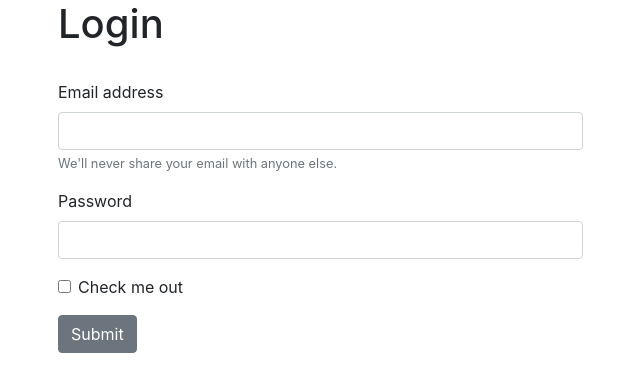
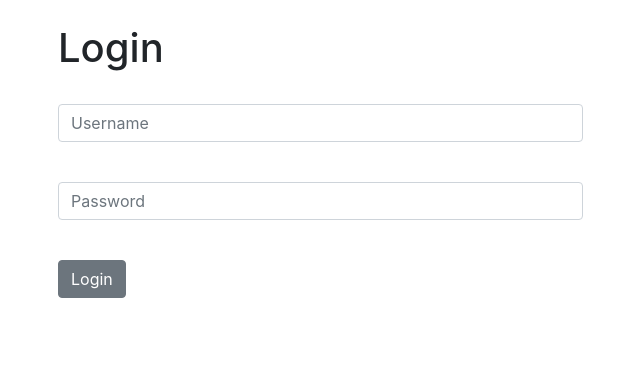
Before and after one commit to Bangoura7/CRM-bangs, a Django app: page / in a window 1280 px wide. Shown: the part 56-448 px from the top of the page, without its empty margins (42-682 px from the left). Run offline with Django 5.2, Linux system fonts and the light colour scheme.

Commit message:
Login terminer

```diff
--- a/rcm_b/rcm_b/settings.py
+++ b/rcm_b/rcm_b/settings.py
@@ -13,7 +13,7 @@ BASE_DIR = Path(__file__).resolve().parent.parent
 SECRET_KEY = 'django-insecure-4bpwnm6tca2e2j^ffb@jn+ej2q5)k3-42i@h8q*o1nwwb#o@3s'
 
 # SECURITY WARNING: don't run with debug turned on in production!
-DEBUG = False
+DEBUG = True
 
 ALLOWED_HOSTS = ['*']
 
@@ -113,7 +113,7 @@ USE_TZ = True
 # https://docs.djangoproject.com/en/5.1/howto/static-files/
 import os
 
-STATIC_URL = 'static/'
+STATIC_URL = '/static/'
 STATIC_ROOT = os.path.join(BASE_DIR, 'staticfiles')
 STATICFILES_STORAGE = 'whitenoise.storage.CompressedManifestStaticFilesStorage'
 
--- a/rcm_b/website_rcm/templates/base.html
+++ b/rcm_b/website_rcm/templates/base.html
@@ -15,9 +15,28 @@
     {% include "navbar.html" %}
 
     <div class="container">
-        {% block content %}
+      <br>
+      {% if messages %}
+
+        {% for message in messages  %}
+
+          <div class="alert alert-warning alert-dismissible fade show" role="alert">
+
+            {{message}}
+
+            <button type="button" class="close" data-dismiss="alert" aria-label="Close">
+              <span aria-hidden="true">&times;</span>
+            </button>
+
+          </div>
+
+        {% endfor %}
+
+      {% endif %}
+
+      {% block content %}
         <!-- Your content goes here -->
-        {% endblock %}
+      {% endblock %}
     </div>
 
 
--- a/rcm_b/website_rcm/templates/home.html
+++ b/rcm_b/website_rcm/templates/home.html
@@ -4,30 +4,35 @@
 
     <div class="col-md-6 offsed-md-3">
 
+        {% if user.is_authenticated %}
+
+            <h1>Bonjour tout le monde</h1>
+
+        {% else %}
+
             <h1>Login</h1>
             <br>
             <form action=" {% url 'home' %}" method="post">
+
                 {% csrf_token %}
 
                 <div class="form-group">
-                <label for="exampleInputEmail1">Email address</label>
-                <input type="email" class="form-control" id="exampleInputEmail1" aria-describedby="emailHelp">
-                <small id="emailHelp" class="form-text text-muted">We'll never share your email with anyone else.</small>
+                    <input type="text" class="form-control" name="username" placeholder="Username" required>
                 </div>
 
+                <br>
+
                 <div class="form-group">
-                <label for="exampleInputPassword1">Password</label>
-                <input type="password" class="form-control" id="exampleInputPassword1">
+                    <input type="password" class="form-control" name="password" placeholder="Password" required>
                 </div>
 
-            <div class="form-group form-check">
-                <input type="checkbox" class="form-check-input" id="exampleCheck1">
-                <label class="form-check-label" for="exampleCheck1">Check me out</label>
-            </div>
+                <br>
 
-            <button type="submit" class="btn btn-secondary">Submit</button>
+                <button type="submit" class="btn btn-secondary">Login</button>
 
             </form>
+
+        {% endif %}
 
     </div>
 
--- a/rcm_b/website_rcm/urls.py
+++ b/rcm_b/website_rcm/urls.py
@@ -5,7 +5,6 @@ from . import views
 
 urlpatterns = [
     path('', views.home, name='home'),
-    path('login/', views.login_user, name='login'),
     path('logout/', views.logout_user, name='logout'),
 
 
--- a/rcm_b/website_rcm/views.py
+++ b/rcm_b/website_rcm/views.py
@@ -1,13 +1,32 @@
-from django.shortcuts import render
+from django.shortcuts import render, redirect
 from django.contrib.auth import authenticate, login, logout
 from django.contrib import messages
 # Create your views here.
 
+
 def home(request):
+    #vérifier si vous êtes connecté
+    if request.method == "POST":
+        username = request.POST["username"]
+        password = request.POST["password"]
+
+        #Authentifier
+        user = authenticate(
+            request,
+            username = username,
+            password = password
+        )
+
+        if user is not None:
+
+            login(request, user)
+            messages.success(request, "Vous avez été connecté")
+
+            return redirect('home')
+        else:
+            messages.success(request, "Le nom ou le mots de passe n'existe pas dans votre systeme informatique")
+
     return render(request, 'home.html', {})
-
-def login_user(request):
-    return render(request, 'login.html', {})
 
 def logout_user(request):
     return render(request, 'logout.html', {})
```
Lines whose indentation alone changed are shown as unchanged.
